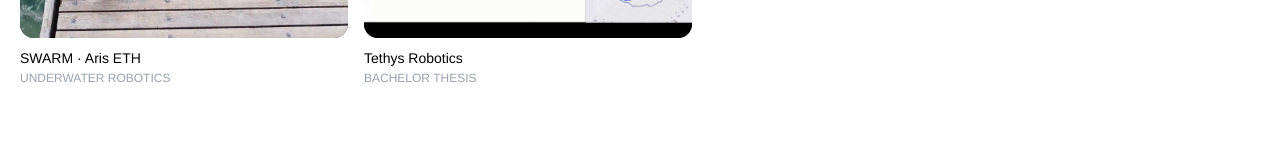
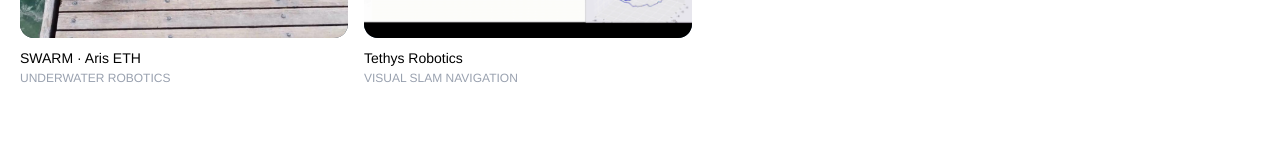
Before and after one commit to Constantinvw/portfolio, a Next.js app: page / in a window 1280 px wide. Shown: the part 4635-4795 px from the top of the page. Built offline with nearby package versions, Linux system fonts and the light colour scheme.

Commit message:
deine nachricht

```diff
--- a/components/Projects.tsx
+++ b/components/Projects.tsx
@@ -39,7 +39,7 @@ const projects: Project[] = [
   },
   {
     title: "Tethys Robotics",
-    type: "BACHELOR THESIS",
+    type: "VISUAL SLAM NAVIGATION",
     bg: "#1a3a5c",
     textLight: true,
     images: ["/projects/tethys1.1.png", "/projects/tethys1.2.jpg"],
```
